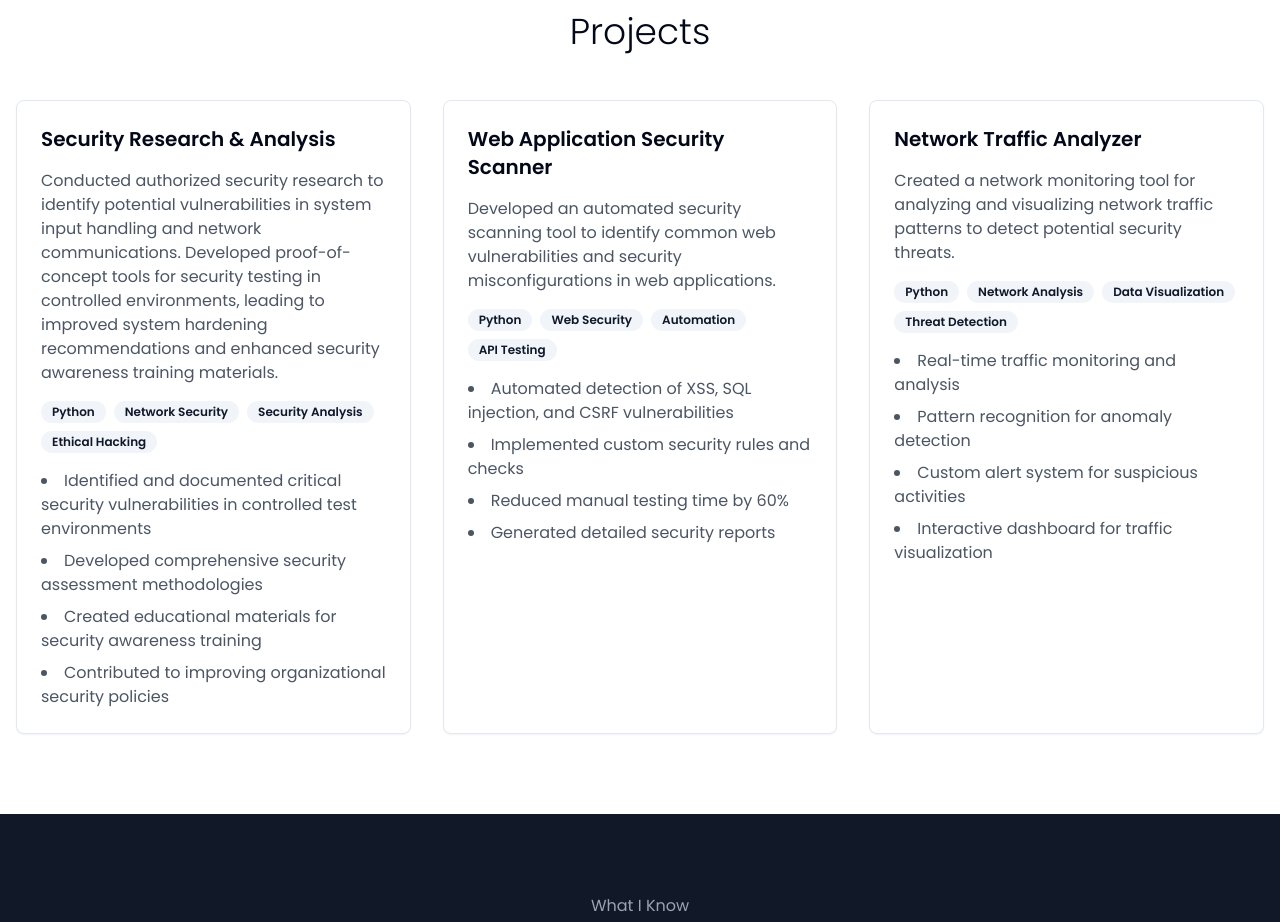
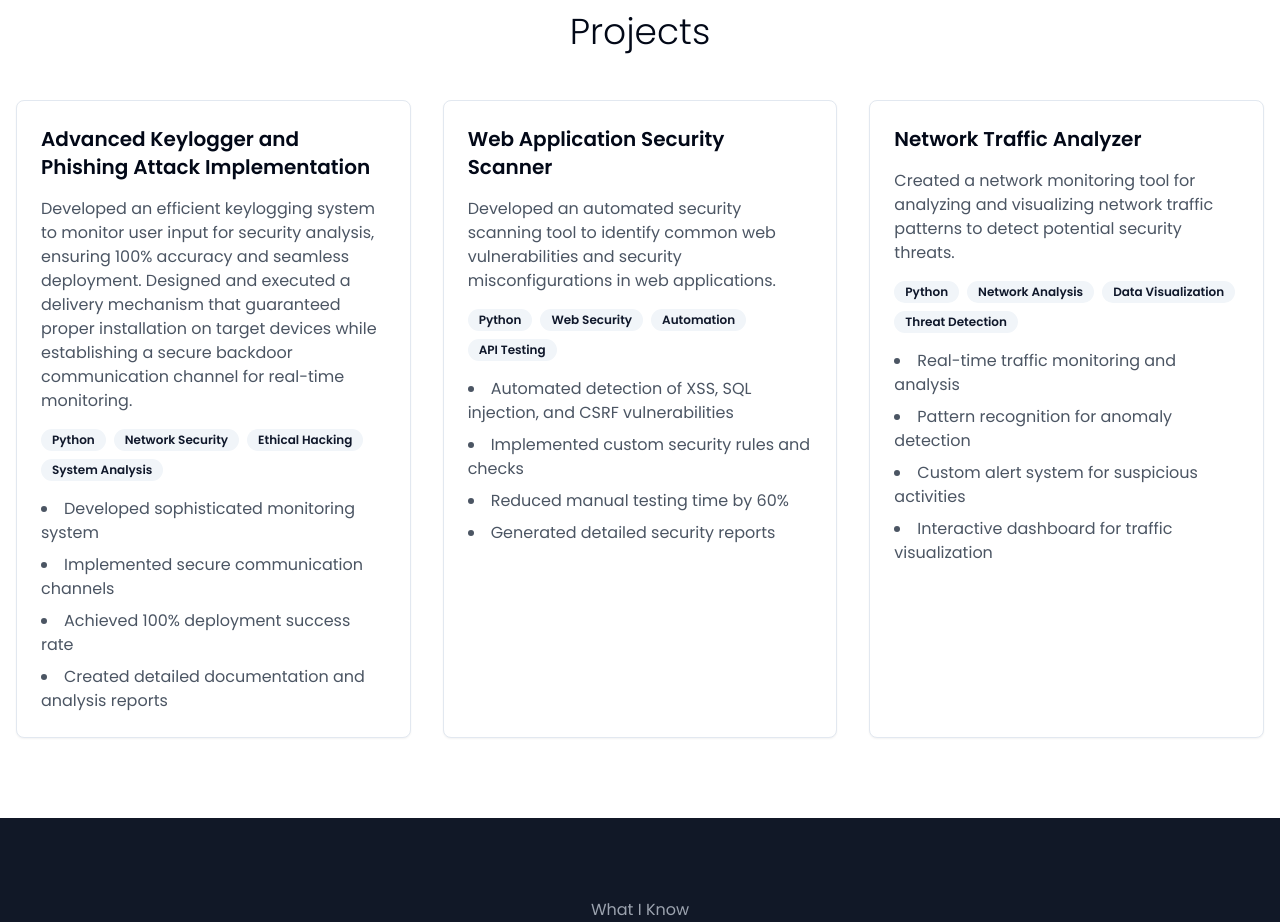
Before and after one commit to Teamd3p/deepratanpara, a React (Vite) app: page / in a window 1280 px wide. Shown: the part 2240-3162 px from the top of the page. Built offline with nearby package versions, Linux system fonts and the light colour scheme.

Commit message:
Revert changes in Projects
This commit undoes the recent modifications made to the Projects component, restoring it to its previous state.
[skip gpt_engineer]

```diff
--- a/src/components/Projects.tsx
+++ b/src/components/Projects.tsx
@@ -4,14 +4,14 @@ import { Card, CardContent } from "./ui/card";
 const Projects = () => {
   const projectData = [
     {
-      title: "Security Research & Analysis",
-      description: "Conducted authorized security research to identify potential vulnerabilities in system input handling and network communications. Developed proof-of-concept tools for security testing in controlled environments, leading to improved system hardening recommendations and enhanced security awareness training materials.",
-      skills: ["Python", "Network Security", "Security Analysis", "Ethical Hacking"],
+      title: "Advanced Keylogger and Phishing Attack Implementation",
+      description: "Developed an efficient keylogging system to monitor user input for security analysis, ensuring 100% accuracy and seamless deployment. Designed and executed a delivery mechanism that guaranteed proper installation on target devices while establishing a secure backdoor communication channel for real-time monitoring.",
+      skills: ["Python", "Network Security", "Ethical Hacking", "System Analysis"],
       achievements: [
-        "Identified and documented critical security vulnerabilities in controlled test environments",
-        "Developed comprehensive security assessment methodologies",
-        "Created educational materials for security awareness training",
-        "Contributed to improving organizational security policies"
+        "Developed sophisticated monitoring system",
+        "Implemented secure communication channels",
+        "Achieved 100% deployment success rate",
+        "Created detailed documentation and analysis reports"
       ]
     },
     {
```
